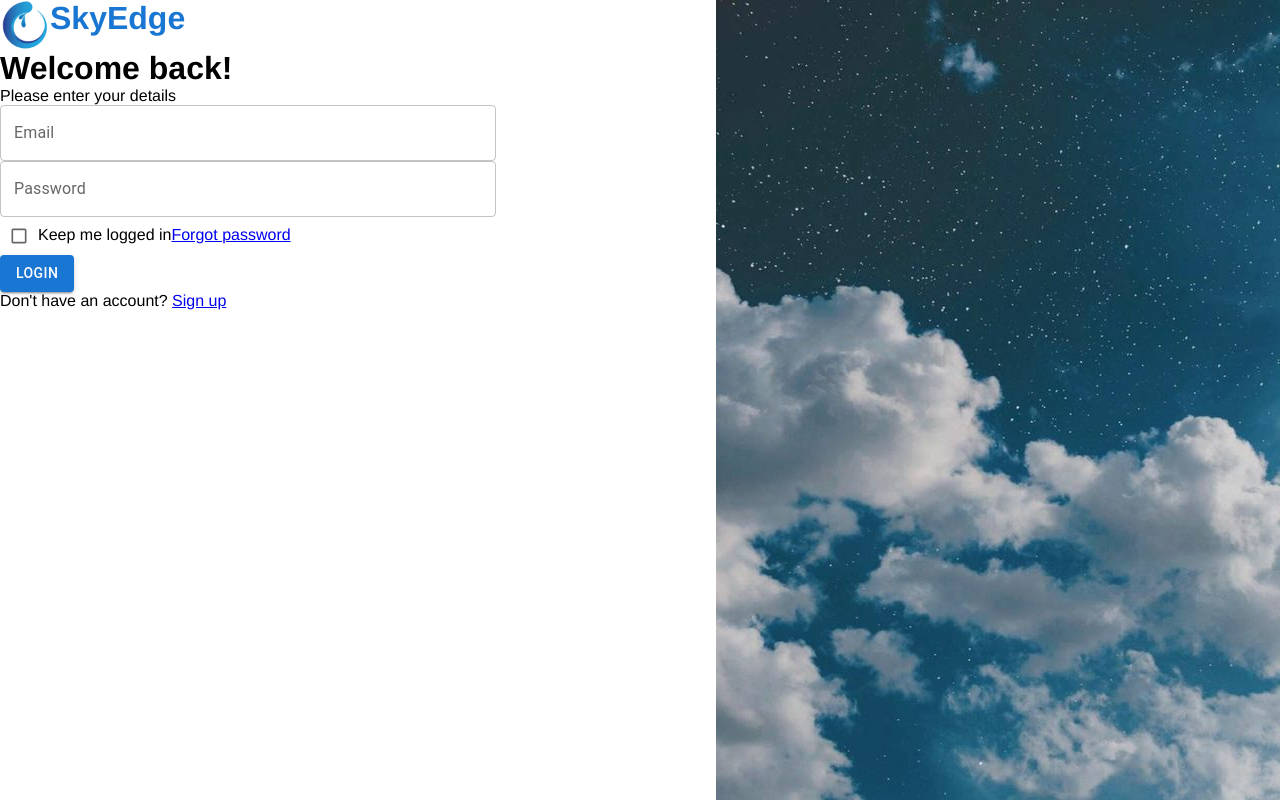
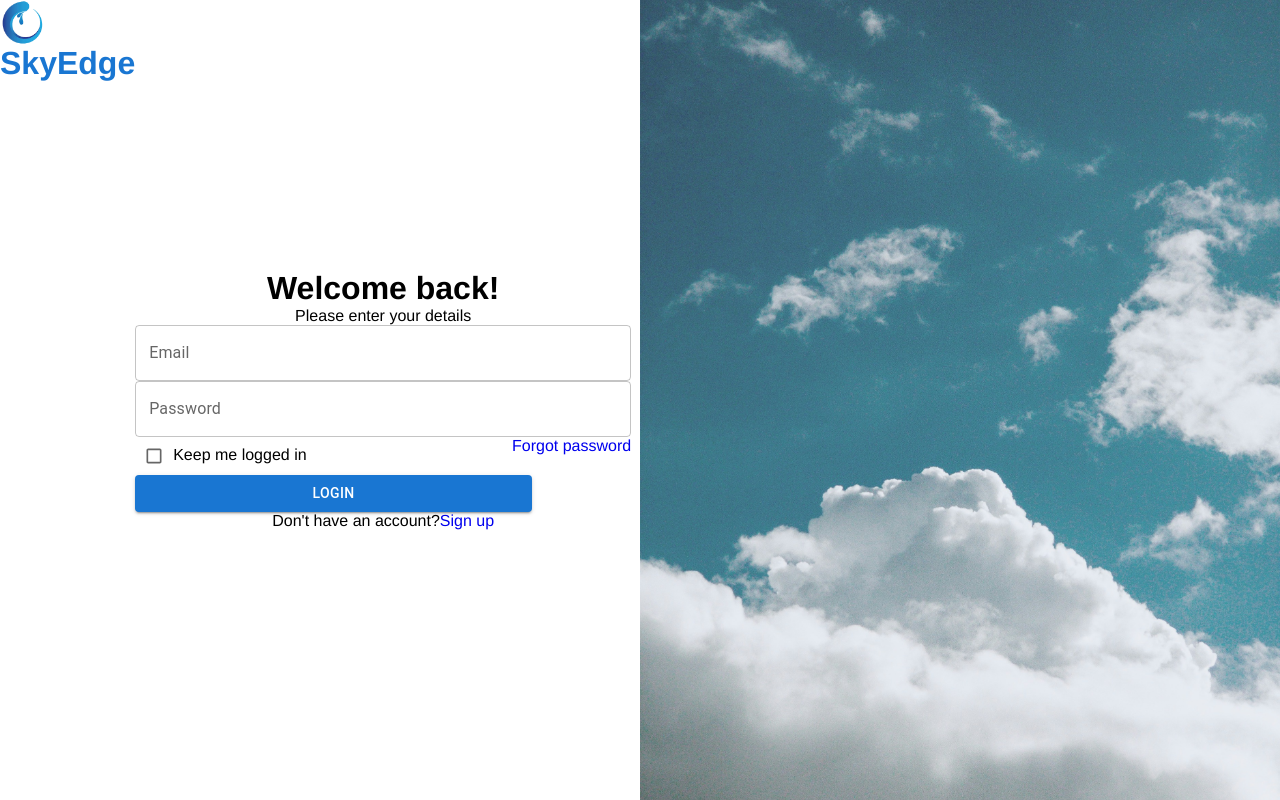
Before and after one commit to whis102/SkyEdge-React, a React (Vite) app: page / in a window 1280 px wide. Shown: the top 800 px of the page. Built offline with nearby package versions, Linux system fonts and the light colour scheme.

Commit message:
update source

```diff
--- /dev/null
+++ b/src/components/LoginBtn/LoginBtn.jsx
@@ -0,0 +1,11 @@
+import React from 'react'
+import './LoginBtn.scss'
+import Button from "@mui/material/Button";
+
+function LoginBtn({ children }) {
+    return (
+        <Button variant="contained" className='button'> {children}</Button>
+    )
+}
+
+export default LoginBtn
--- /dev/null
+++ b/src/components/LoginBtn/LoginBtn.scss
@@ -0,0 +1,5 @@
+.button {
+    width: 80%;
+    padding: 10px 0;
+    margin: 20px;
+}
--- a/src/pages/Login/Login.jsx
+++ b/src/pages/Login/Login.jsx
@@ -1,19 +1,19 @@
 import React from "react";
 import "./Login.scss";
-import Button from "@mui/material/Button";
 import Checkbox from "@mui/material/Checkbox";
 import TextInput from "../../components/TextInput/TextInput";
+import LoginBtn from "../../components/LoginBtn/LoginBtn";
 
 function Login() {
   return (
     <div className="container">
-      <div className="login-box">
-        <div className="brand">
-          <img src="./favicon.png" width={"50px"} />
+      <div className="login">
+        <div className="login__brand">
+          <img src="./favicon.png" width={"45px"} />
           <h1>SkyEdge</h1>
         </div>
 
-
+        <div className="login__content">
           <h1>Welcome back!</h1>
           <p>Please enter your details</p>
 
@@ -32,20 +32,24 @@ function Login() {
             />
 
             <div className="options">
+              <div>
                 <Checkbox defaultUnChecked size="small" />
                 <label>Keep me logged in</label>
+              </div>
+
               <a href="/forgot-password" className="forgot-password">Forgot password</a>
             </div>
 
-          <Button variant="contained">Login</Button>
+            <LoginBtn children={"Login"} />
             <div className="signup-option">
               Don't have an account? <a href="/signup">Sign up</a>
             </div>
           </form>
         </div>
+      </div>
 
-      <div className="login-image">
-        <img src="src/assets/background.jpg" alt="" />
+      <div className="login__image">
+        <img src="src/assets/background.png" alt="Login Background" />
       </div>
     </div>
   );
--- a/src/pages/Login/Login.scss
+++ b/src/pages/Login/Login.scss
@@ -6,9 +6,39 @@ $brand-color: #1976d2;
     width: 100%;
 }
 
-.brand {
-    h1 {
-        color: $brand-color;
+.login {
+    display: flex;
+    width: 50%;
+
+    .login__brand {
+        display: flex;
+        flex-direction: column;
+
+        h1 {
+            color: $brand-color;
+        }
+    }
+
+    .login__content {
+        display: flex;
+        flex-direction: column;
+        justify-content: center;
+        align-items: center;
+
+        .options {
+            display: flex;
+            flex-direction: row;
+            justify-content: space-between;
+        }
+
+        .signup-option {
+            display: flex;
+            justify-content: center;
+        }
+
+        a {
+            text-decoration: none;
+        }
     }
 }
 
@@ -16,11 +46,16 @@ $brand-color: #1976d2;
     margin: 10px;
 }
 
-.brand {
+.login__image {
     display: flex;
+    justify-content: flex-end;
+    width: 50%;
+    align-items: center;
+
+    img {
+        width: 100%;
+        height: auto;
+        max-height: 100vh;
+        object-fit: cover;
+    }
 }
-
-.login-box {
-    display: flex;
-    flex-direction: column;
-}
```
Also changed, not shown: src/assets/background.jpg (deleted), src/assets/background.png (added). Lines whose indentation alone changed are shown as unchanged.
